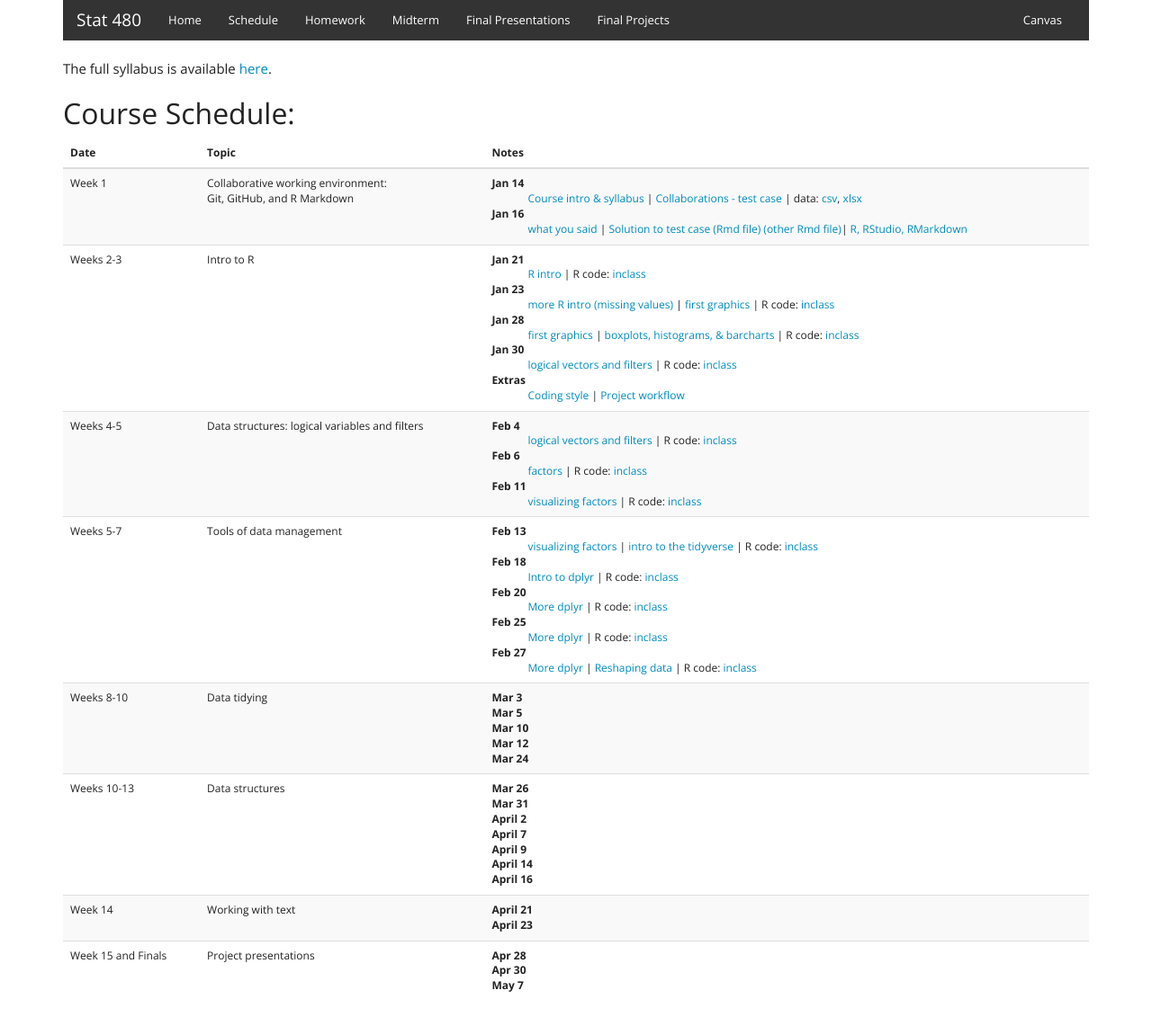
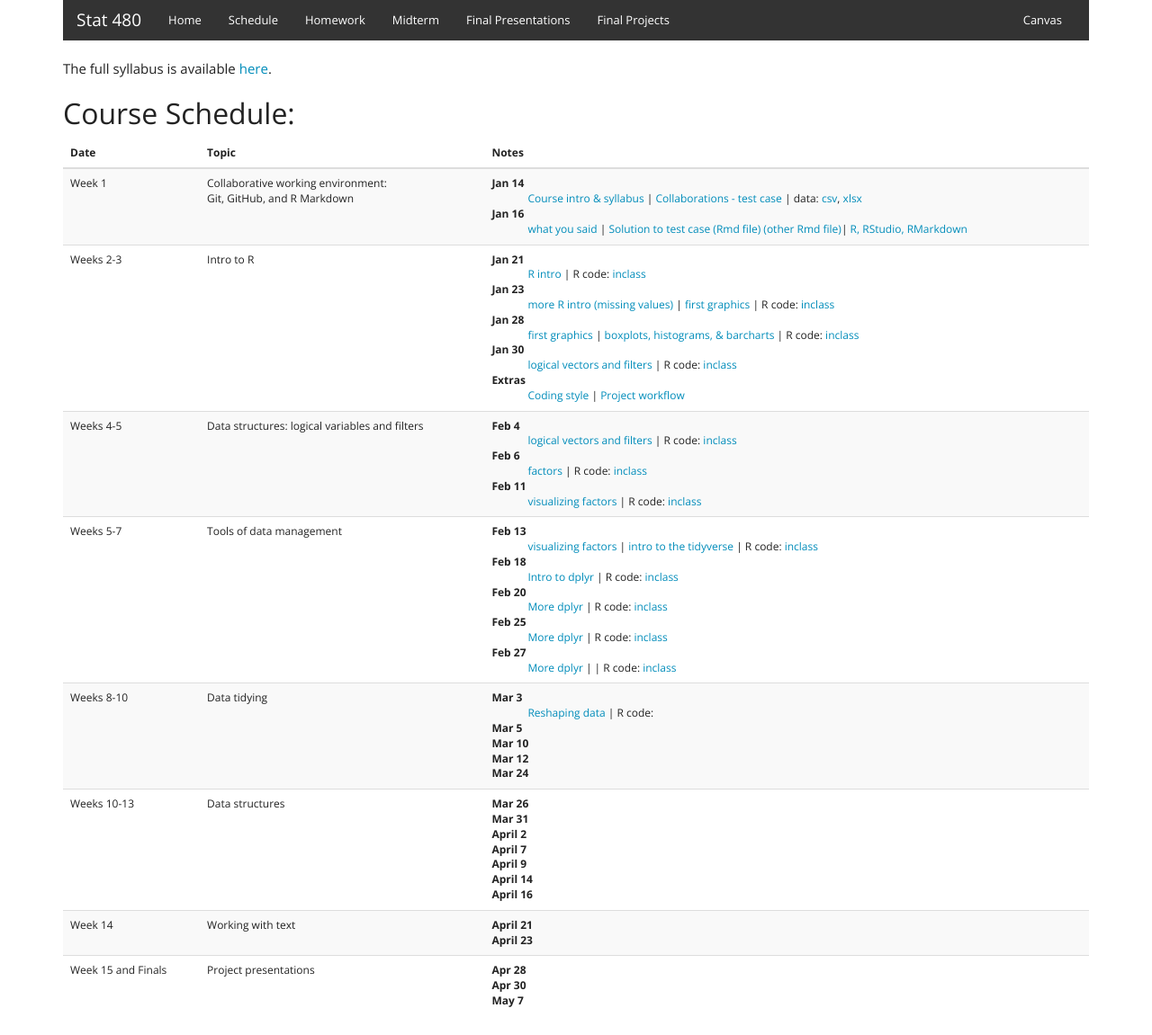
Before and after one commit to Stat480-at-ISU/Stat480-at-ISU.github.io, a Jekyll site: the page built from schedule.html, in a window 1280 px wide. Shown: the whole page at 90% size. Built offline with Jekyll 4.4.1, drawn with Linux system fonts in a browser that asks for light colours.

Commit message:
update sched

```diff
--- a/homework.html
+++ b/homework.html
@@ -52,7 +52,6 @@
         <td><a href="homework/homework05.html">Homework 5</a> <a href="homework/homework05.Rmd">(Rmd file)</a></td>
         <td></td>
         <td><a href="homework/great_examples/hw5_ex2.html">Example 1</a> <a href="homework/great_examples/hw5_ex2.Rmd">(Rmd file)</a>  |  <a href="homework/great_examples/hw5_ex1.html">Example 2</a> <a href="homework/great_examples/hw5_ex1.Rmd">(Rmd file)</a></td>
-
 </tr>
 <tr>
         <td>Feb 27, 9:30 am (before class)</td>
--- a/schedule.html
+++ b/schedule.html
@@ -97,7 +97,7 @@
         <td>
           <dl>
           <dt>Mar 3</dt>
-          <dd></dd>
+          <dd><a href="../materials-2020/03_tidyverse/05_tidyr.html" target=_blank>Reshaping data</a> | R code: </dd>
           <dt>Mar 5</dt>
           <dd></dd>
           <dt>Mar 10</dt>
```
Also changed, not shown: other parts of schedule.html (+1 -1 lines), 2 other files.
